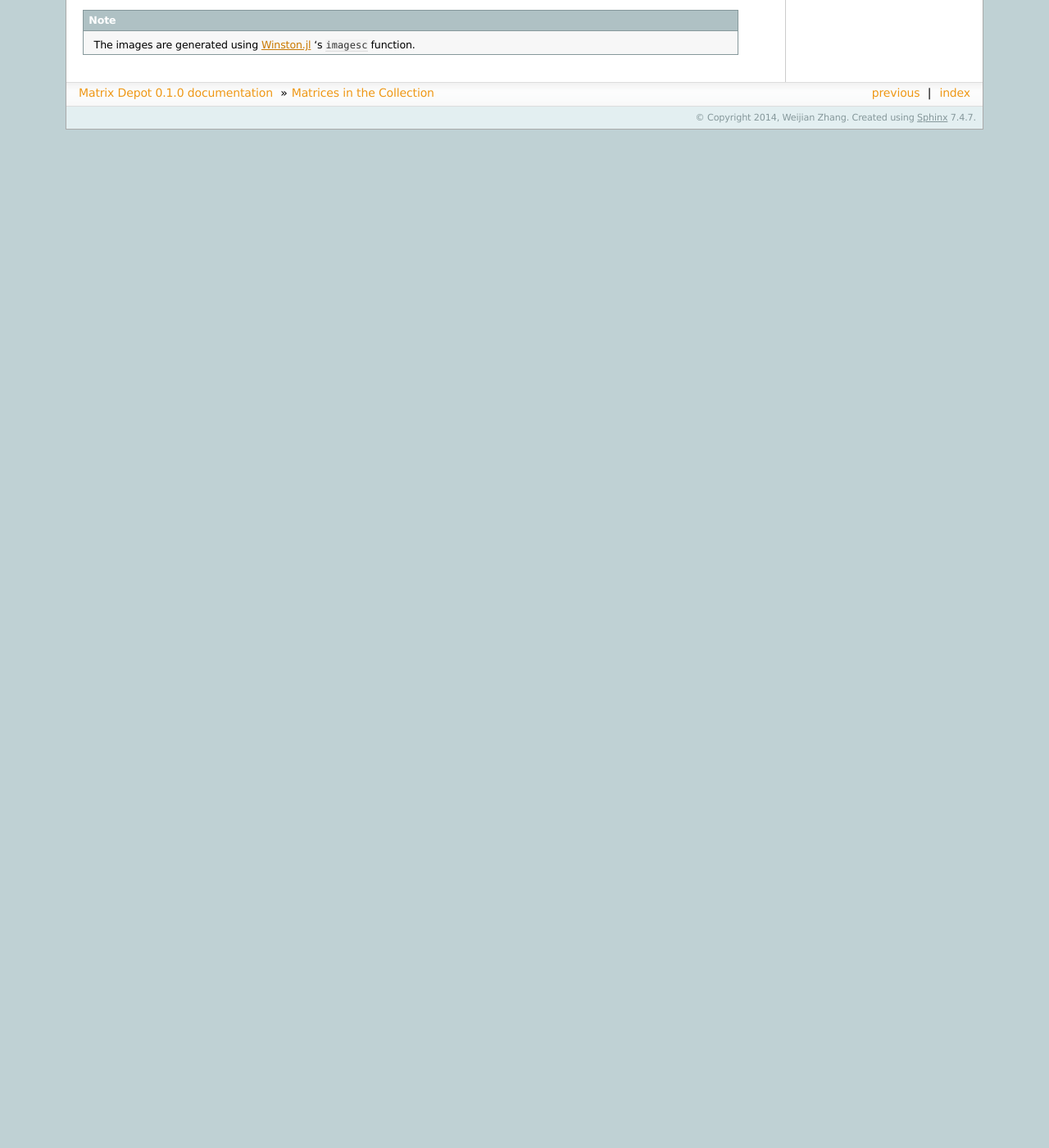
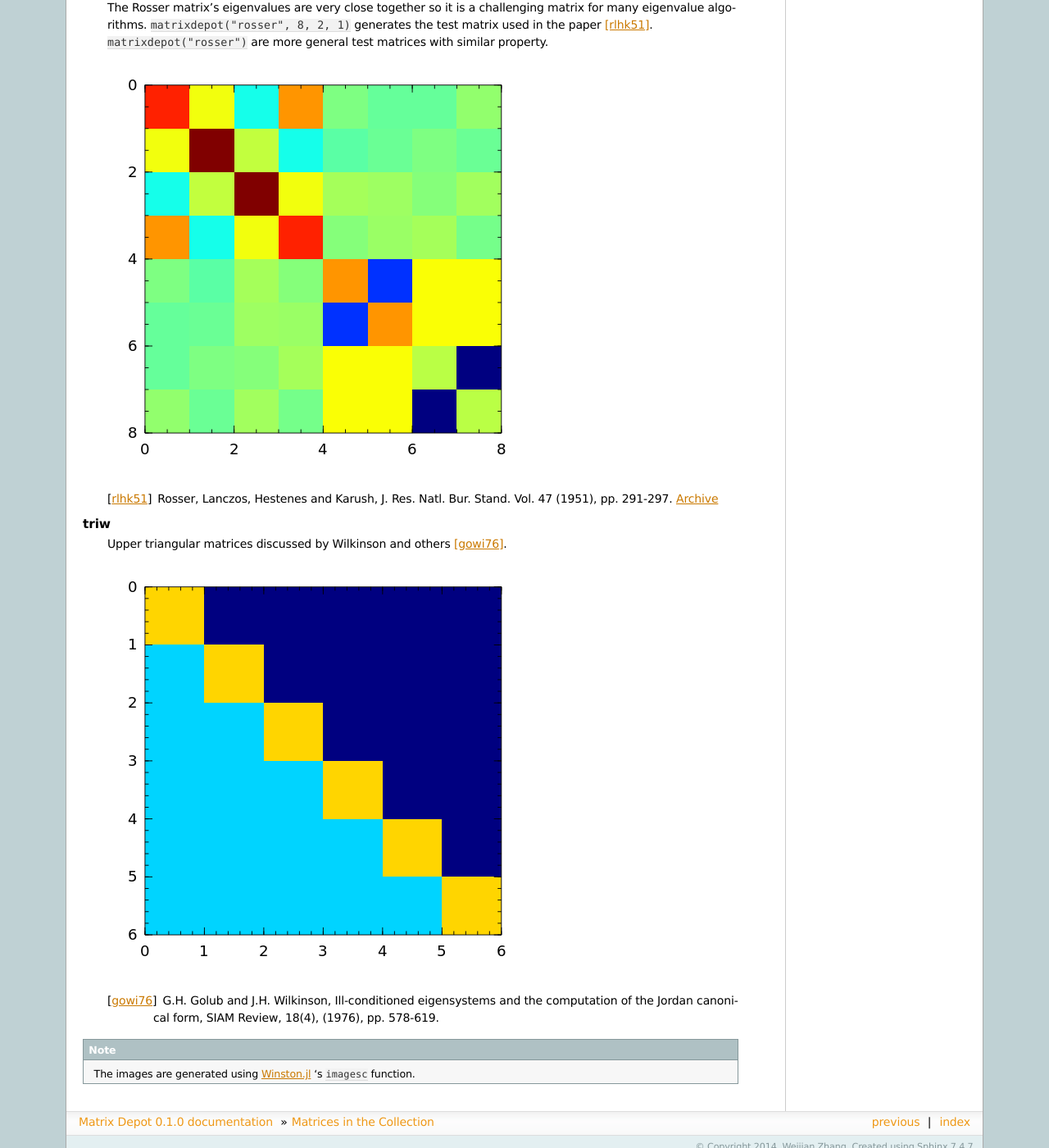
Before and after one commit to JuliaLinearAlgebra/MatrixDepot.jl, a Sphinx documentation site: the page built from doc/matrices.rst, in a window 1280 px wide and 1400 px high, scrolled down 7198 px. Shown: the whole window at 82% size. Built offline with Sphinx 7.4.7, drawn with Linux system fonts in a browser that asks for light colours; before the commit the page ends 7356 px from its top, so only the background shows below that; some of the changed text lies outside the part shown.

Commit message:
add information for moler and triw matrix

```diff
--- a/doc/matrices.rst
+++ b/doc/matrices.rst
@@ -14,11 +14,29 @@
 * :term:`hilb`
 * :term:`invhilb`
 * :term:`magic`
+* :term:`moler`
 * :term:`rosser`
-
+* :term:`triw`
 
 .. glossary::
    :sorted:
+
+   moler
+      The Moler matrix is a symmetric positive definite matrix. It has
+      one small eigenvalue.
+
+      .. image:: images/moler.png
+
+
+   triw
+      Upper triangular matrices discussed by Wilkinson and others [gowi76]_.
+
+      .. image:: images/triw.png
+
+      .. [gowi76] G.H. Golub and J.H. Wilkinson, Ill-conditioned eigensystems
+		  and the computation of the Jordan canonical form, SIAM Review,
+		  18(4), (1976), pp. 578-619.
+
 
    forsythe
       The Forsythe matrix is a n-by-n perturbed Jordan block.
```
Also changed, not shown: doc/images/moler.png (added), doc/images/triw.png (added).
